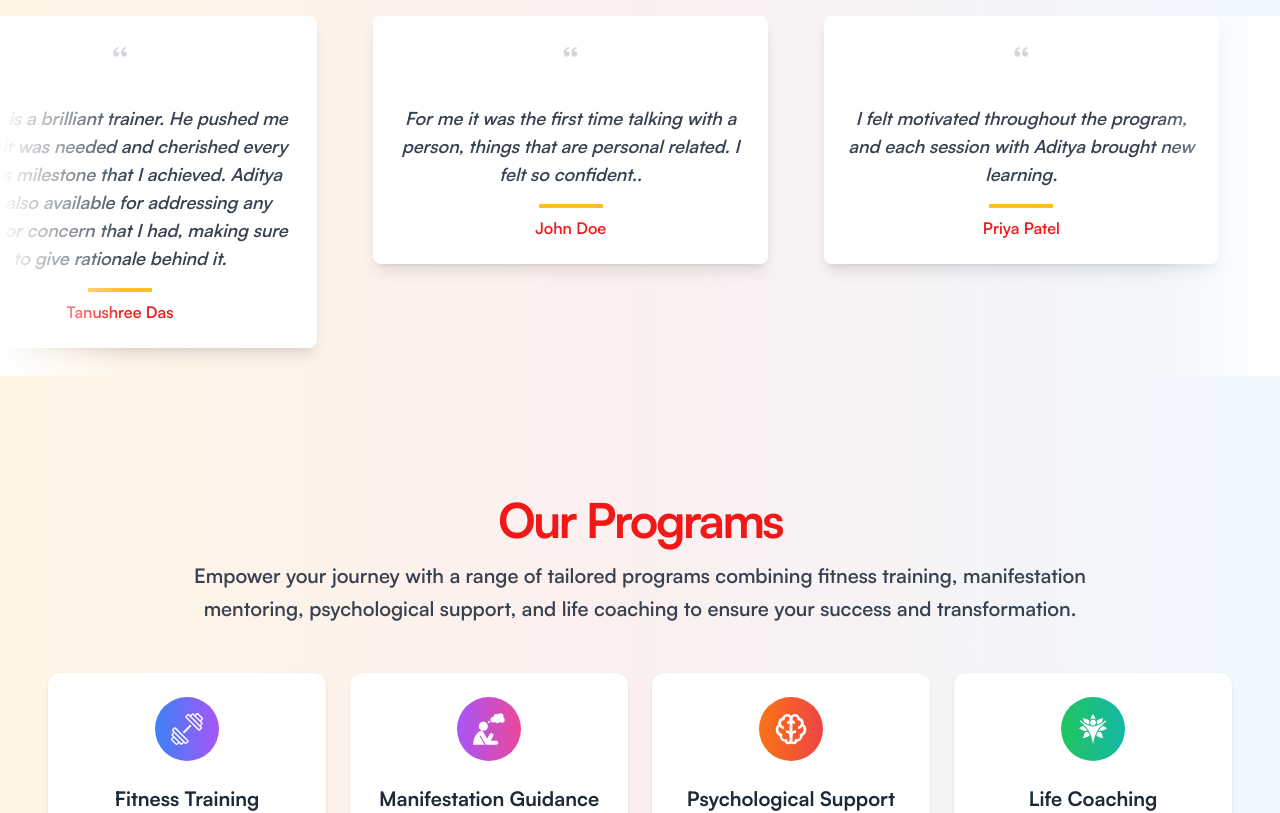
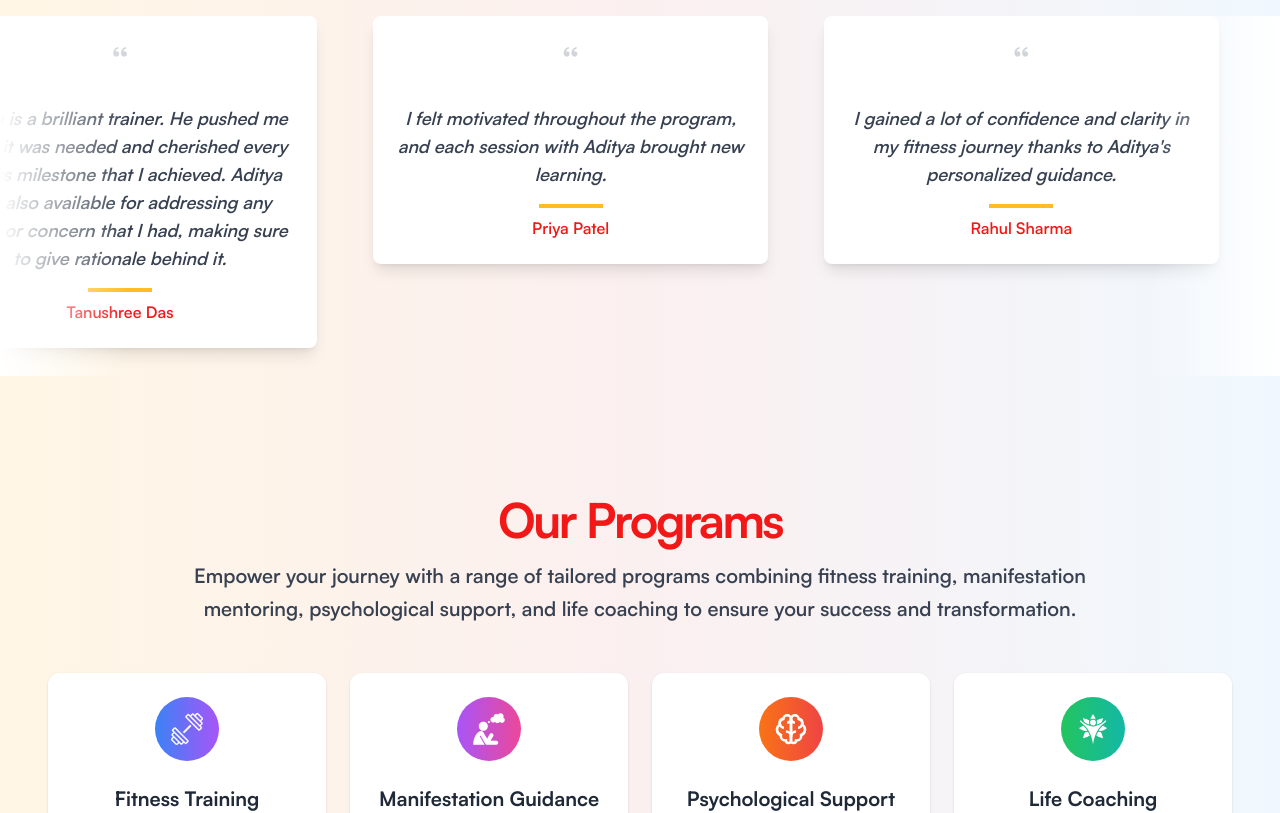
Before and after one commit to chaitanyashetty47/strlanding, a Next.js app: page / in a window 1280 px wide. Shown: the part 1641-2454 px from the top of the page. Built offline with nearby package versions, Linux system fonts and the light colour scheme.

Commit message:
comment declined

```diff
--- a/src/components/Testimonials.tsx
+++ b/src/components/Testimonials.tsx
@@ -26,10 +26,6 @@ const Testimonials = () => {
     {
       quote: "Aditya is a brilliant trainer. He pushed me when it was needed and cherished every fitness milestone that I achieved. Aditya was also available for addressing any query or concern that I had, making sure to give rationale behind it.",
       author: "Tanushree Das"
-    },
-    {
-      quote: "For me it was the first time talking with a person, things that are personal related. I felt so confident..",
-      author: "John Doe"
     },
     {
       quote: "I felt motivated throughout the program, and each session with Aditya brought new learning.",
```
